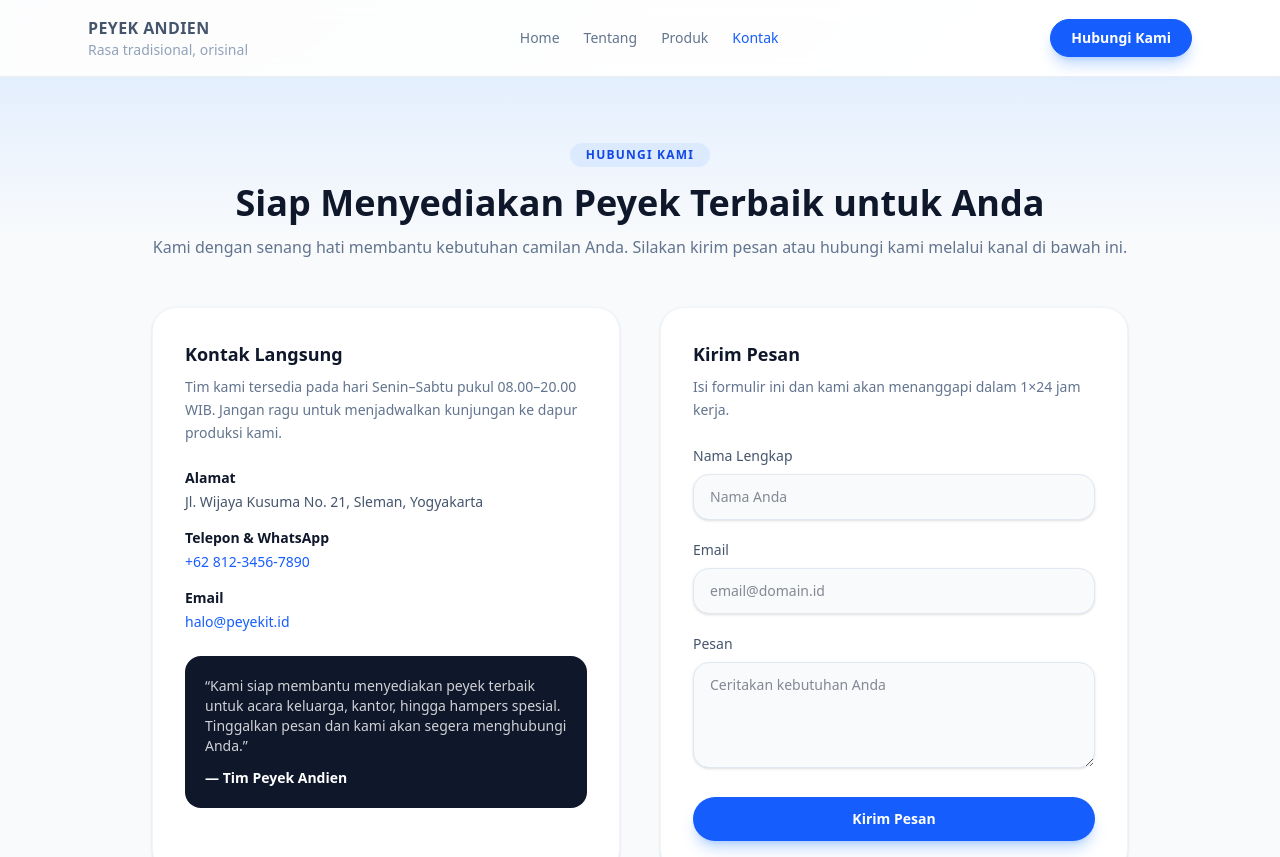
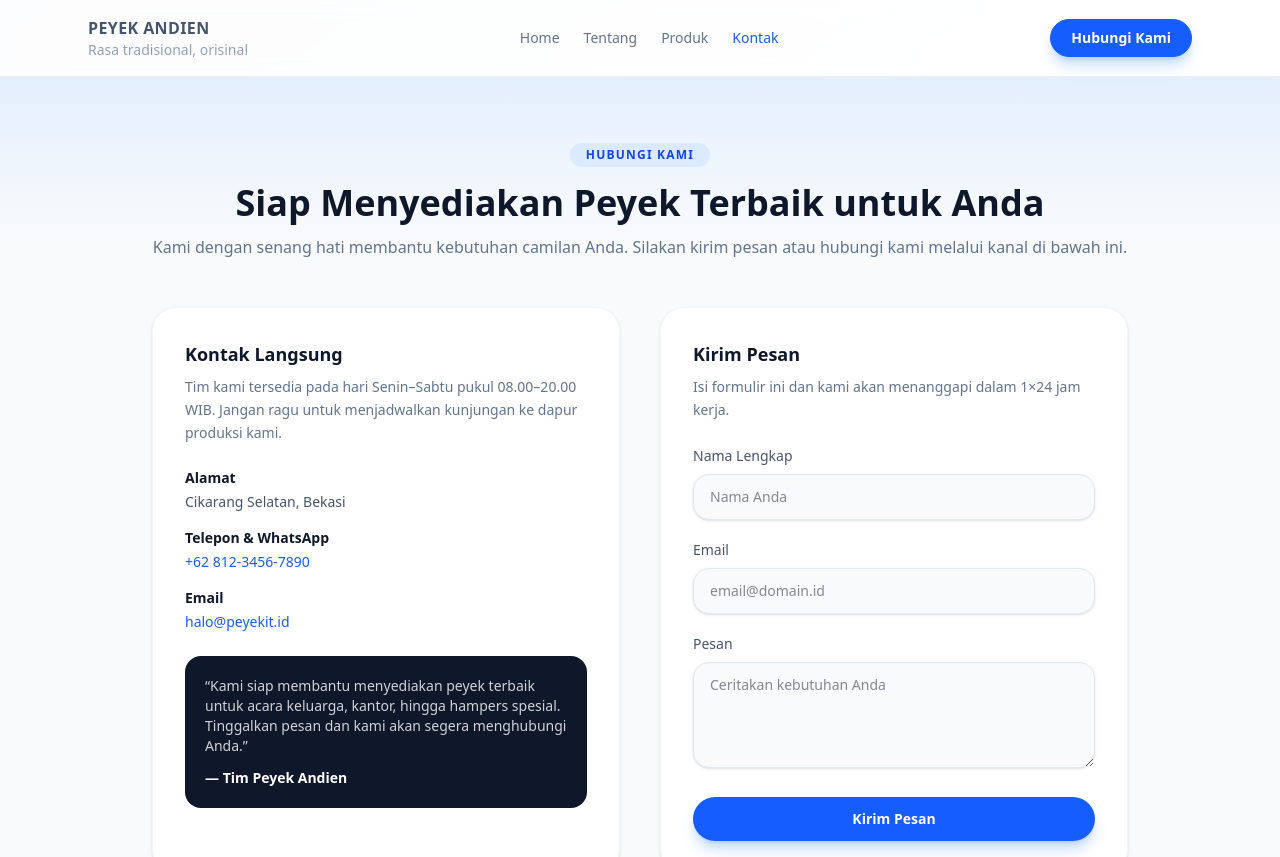
Before and after one commit to yapusss/REACT-LP, a React (Vite) app in the folder react-lp/: page /contact in a window 1280 px wide. Shown: the top 857 px of the page. Built offline with nearby package versions, Linux system fonts and the light colour scheme.

Commit message:
benerin text

```diff
--- a/react-lp/src/pages/Contact.jsx
+++ b/react-lp/src/pages/Contact.jsx
@@ -32,9 +32,7 @@ export default function Contact() {
             <div className="mt-6 space-y-4 text-sm text-slate-600">
               <div>
                 <p className="font-semibold text-slate-900">Alamat</p>
-                <p className="mt-1">
-                  Jl. Wijaya Kusuma No. 21, Sleman, Yogyakarta
-                </p>
+                <p className="mt-1">Cikarang Selatan, Bekasi</p>
               </div>
               <div>
                 <p className="font-semibold text-slate-900">
```
